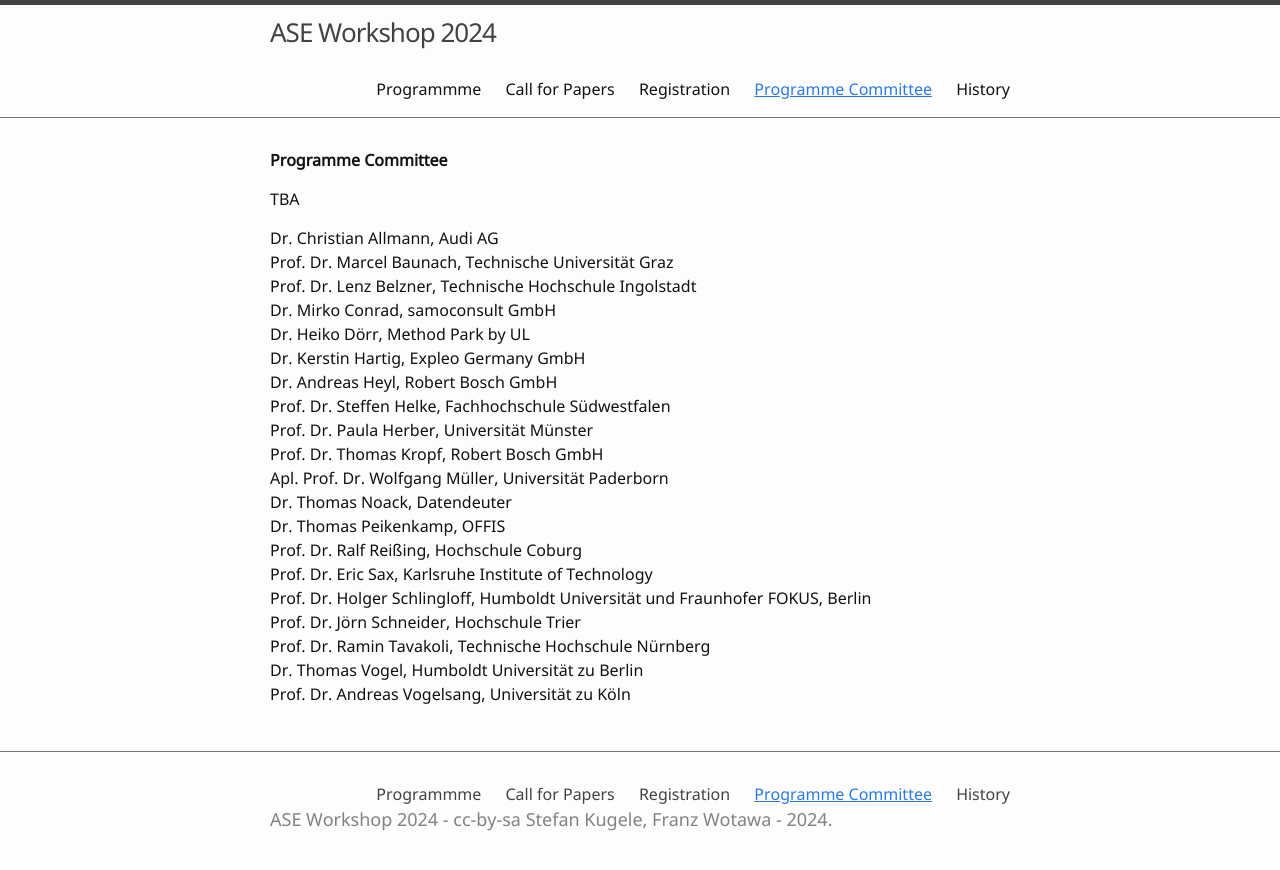
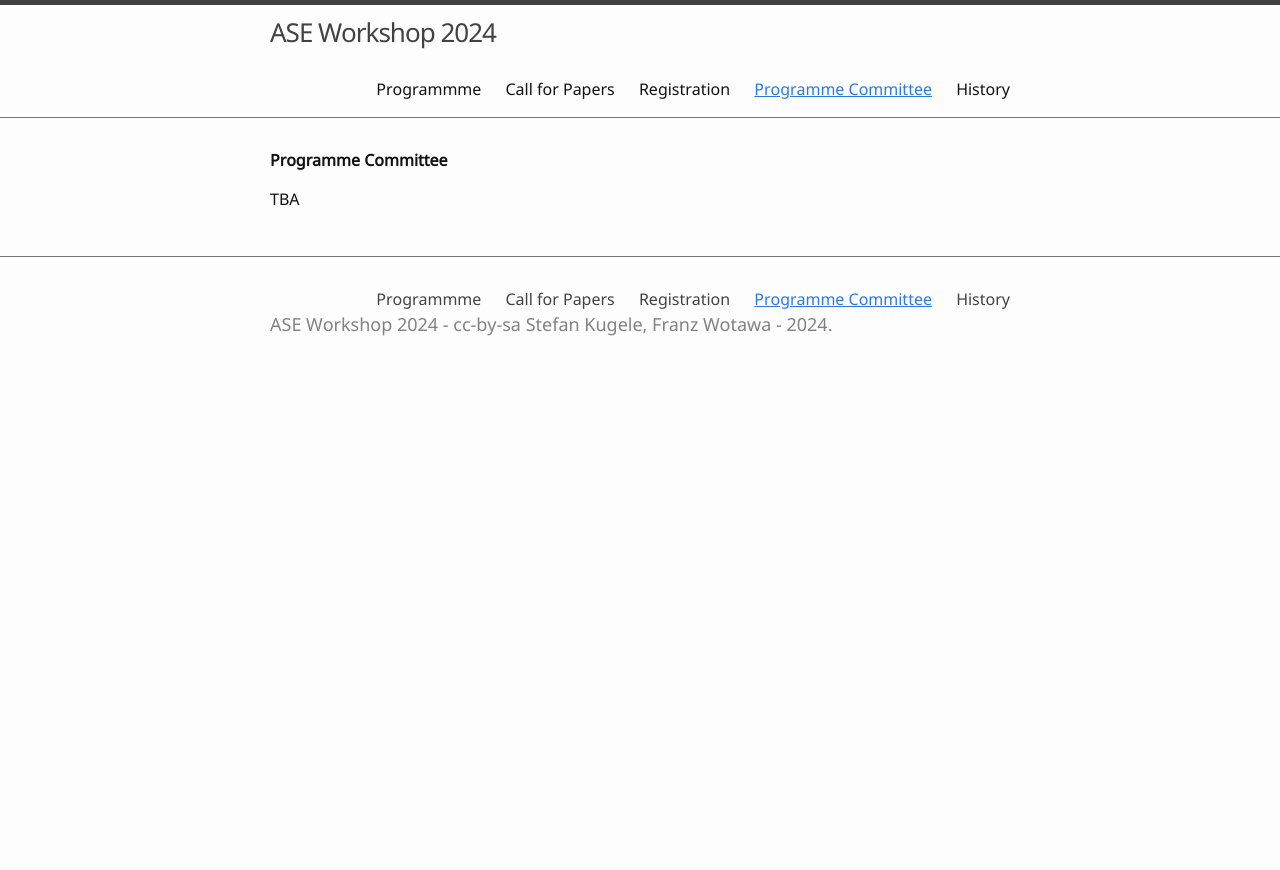
Before and after one commit to ASE-Workshop/2024, a Jekyll site: the page built from 2-programmkomitee.md, in a window 1280 px wide. Shown: the top 870 px of the page. Built offline with Jekyll 4.4.1, drawn with Linux system fonts in a browser that asks for light colours.

Commit message:
Update 2-programmkomitee.md

```diff
--- a/2-programmkomitee.md
+++ b/2-programmkomitee.md
@@ -5,24 +5,3 @@ nav: true
 __Programme Committee__
 
 TBA
-
-Dr. Christian Allmann, Audi AG\
-Prof. Dr. Marcel Baunach, Technische Universität Graz\
-Prof. Dr. Lenz Belzner, Technische Hochschule Ingolstadt\
-Dr. Mirko Conrad, samoconsult GmbH\
-Dr. Heiko Dörr, Method Park by UL\
-Dr. Kerstin Hartig, Expleo Germany GmbH\
-Dr. Andreas Heyl, Robert Bosch GmbH\
-Prof. Dr. Steffen Helke, Fachhochschule Südwestfalen\
-Prof. Dr. Paula Herber, Universität Münster\
-Prof. Dr. Thomas Kropf, Robert Bosch GmbH\
-Apl. Prof. Dr. Wolfgang Müller, Universität Paderborn\
-Dr. Thomas Noack, Datendeuter\
-Dr. Thomas Peikenkamp, OFFIS\
-Prof. Dr. Ralf Reißing, Hochschule Coburg\
-Prof. Dr. Eric Sax, Karlsruhe Institute of Technology\
-Prof. Dr. Holger Schlingloff, Humboldt Universität und Fraunhofer FOKUS, Berlin\
-Prof. Dr. Jörn Schneider, Hochschule Trier\
-Prof. Dr. Ramin Tavakoli, Technische Hochschule Nürnberg\
-Dr. Thomas Vogel, Humboldt Universität zu Berlin\
-Prof. Dr. Andreas Vogelsang, Universität zu Köln
```
